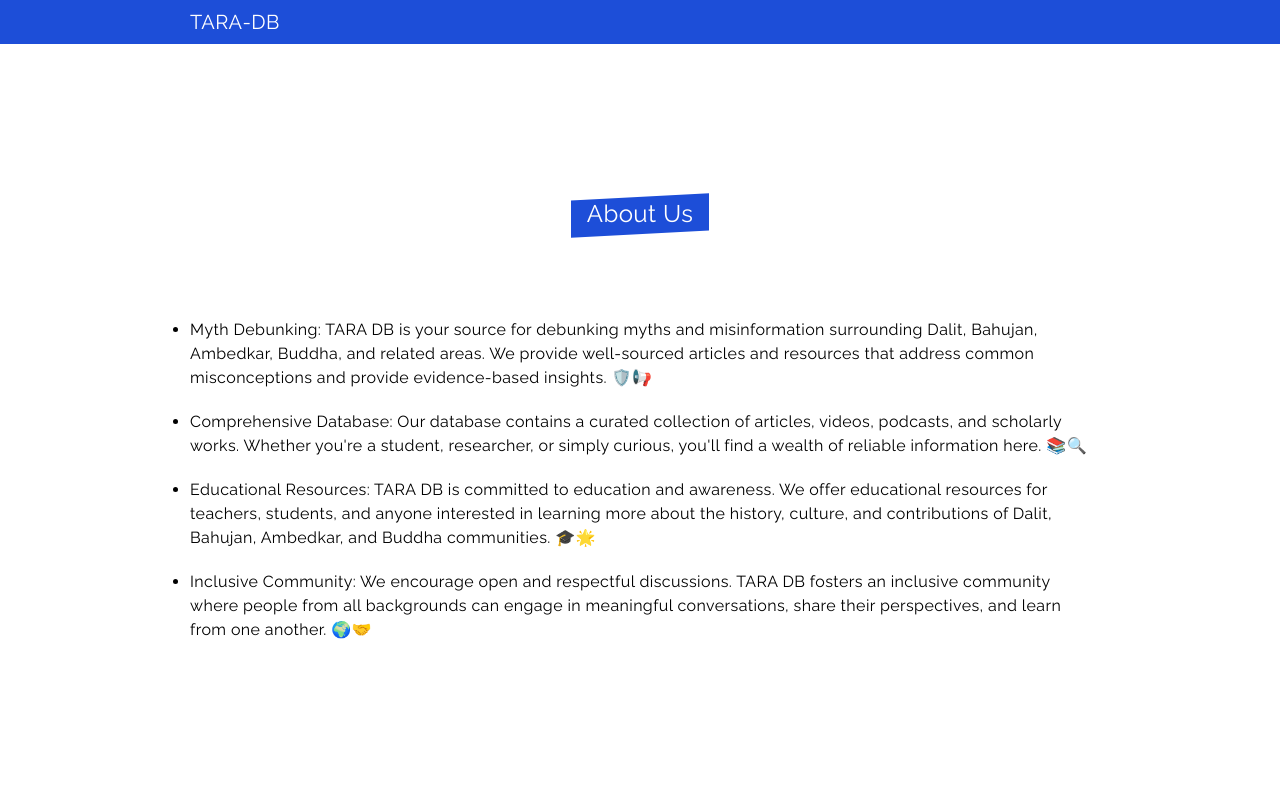
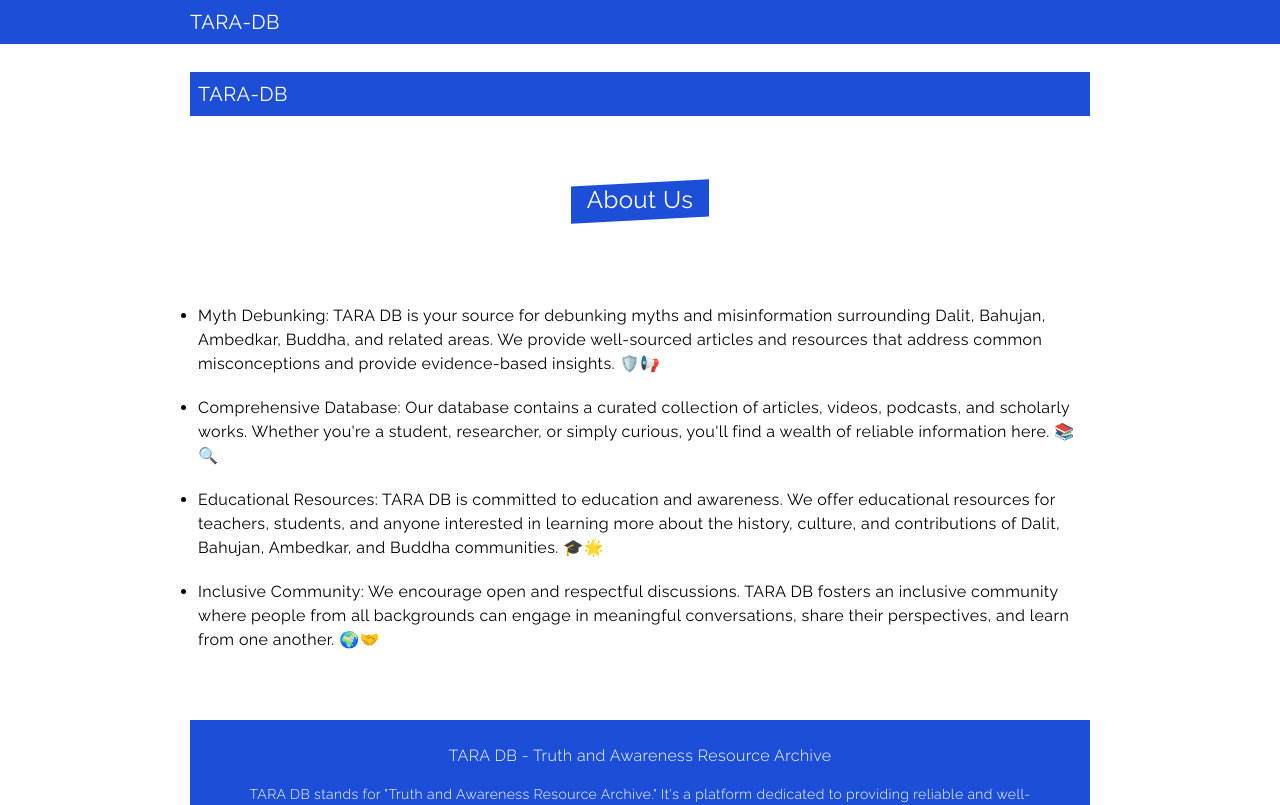
Before and after one commit to ikrarun/tara-db, a Next.js app: page /about in a window 1280 px wide. Shown: the top 805 px of the page. Built offline with nearby package versions, Linux system fonts and the light colour scheme.

Commit message:
I update the layout structures

```diff
--- a/src/UI/nav.tsx
+++ b/src/UI/nav.tsx
@@ -1,19 +1,25 @@
-import Link from 'next/link';
-import React from 'react'
+import Link from "next/link";
+import React from "react";
 import { Raleway as Font } from "next/font/google";
 
 const font = Font({ subsets: ["latin"] });
 export const nav = () => {
-    return (
-        <div className={font.className}>
-
-        <div className='w-full h-fit p-2 flex z-50  bg-blue-700 text-white fixed top-0'>
-            <div className='max-w-[900px]  mx-auto w-full inline-flex items-center justify-between'>
-                <Link href={'/'} className='text-xl decoration-transparent text-white'>TARA-DB</Link>
-            </div>
+  return (
+    <div className="sticky top-0 w-full flex-col h-fit p-2 flex z-50  bg-blue-700 text-white ">
+      <div className={font.className}>
+        <div className="w-full flex-col flex ">
+          <div className="max-w-[900px]  mx-auto  w-full inline-flex items-center justify-between">
+            <Link
+              href={"/"}
+              className="text-xl decoration-transparent text-white"
+            >
+              TARA-DB
+            </Link>
+          </div>
         </div>
-        </div>
-    )
-}
+      </div>
+    </div>
+  );
+};
 
 export default nav;
--- a/src/app/about/page.tsx
+++ b/src/app/about/page.tsx
@@ -4,7 +4,7 @@ export default function Home() {
   return (
     <div className="flex flex-col">
       <NAV />
-      <div className="w-full my-5 h-screen p-2 flex">
+      <div className="w-full my-5 p-2 flex">
         <div className="max-w-[900px] mx-auto w-full flex flex-col gap-2  items-center justify-center">
          {/* title */}
           <div className="relative p-4 py-10 overflow-clip flex flex-col items-center justify-center">
--- a/src/app/layout.tsx
+++ b/src/app/layout.tsx
@@ -2,6 +2,8 @@ import "./globals.css";
 import type { Metadata } from "next";
 import { Raleway as Font } from "next/font/google";
 import AuthProvider from "@/server/AuthProvider";
+import Footer from "@/UI/footer";
+import Nav from "@/UI/nav";
 
 const font = Font({ subsets: ["latin"] });
 
@@ -19,7 +21,19 @@ export default function RootLayout({
     <html lang="en">
       <body className={font.className}>
         <div className="min-h-screen w-full tracking-wide">
-          <AuthProvider>{children}</AuthProvider>
+          <AuthProvider>
+            <div className="flex flex-col">
+              <div className="flex min-h-screen flex-col">
+                <Nav />
+                <div className="w-full my-5 p-2 flex">
+                  <div className="max-w-[900px] mx-auto w-full flex flex-col gap-2  items-center justify-center">
+                    {children}
+                  </div>
+                </div>
+              </div>
+              <Footer />
+            </div>
+          </AuthProvider>
         </div>
       </body>
     </html>
--- a/src/app/page.tsx
+++ b/src/app/page.tsx
@@ -1,15 +1,10 @@
 import Sugg_Reading from "@/app/sugg_reading";
 import Myths_Busting from "@/app/myth_busting";
 import QuoteofDay from "@/app/quoteofday";
-import Footer from "@/UI/footer";
-import NAV from "@/UI/nav";
 
 export default async function Home() {
   return (
-    <div className="flex flex-col">
-      <NAV />
-      <div className="w-full my-5  p-2 flex">
-        <div className="max-w-[900px] mx-auto w-full mt-14 min-h-screen flex flex-col gap-2  items-center justify-center">
+    <div className="mx-auto w-full flex flex-col gap-2  items-center justify-center">
       {/* Quote of the Day */}
       <QuoteofDay />
       {/* Myth Busting */}
@@ -17,8 +12,5 @@ export default async function Home() {
       {/* Suggested Readings */}
       <Sugg_Reading />
     </div>
-      </div>
-      <Footer />
-    </div>
   );
 }
--- a/src/app/profile/page.tsx
+++ b/src/app/profile/page.tsx
@@ -18,17 +18,9 @@ const Profile = async () => {
     });
   }
 
-
-
   return (
-    <div className="flex flex-col">
-      <Nav />
-      <div className="w-full my-5 h-screen p-2 flex">
-        <div className="max-w-[900px] mx-auto w-full flex flex-col gap-2  items-center justify-center">
-          <USERDATA allsession={allsession} />
-        </div>
-      </div>
-      <Footer />
+    <div className="w-full flex flex-col">
+      <USERDATA allsession={allsession} />
     </div>
   );
 };
--- a/src/app/profile/userData.tsx
+++ b/src/app/profile/userData.tsx
@@ -7,7 +7,6 @@ interface sessions {
 }
 const USERDATA = ({ allsession }: { allsession?: sessions[] }) => {
   const { data: session } = useSession();
-  console.log(session);
   if (session) {
     return (
       <div className="flex flex-col w-full gap-2">
--- a/src/app/quoteofday.tsx
+++ b/src/app/quoteofday.tsx
@@ -8,7 +8,7 @@ interface Quotes {
 
 async function getquote() {
   const quotes = await fetch(`${host}/api/getQuotes`, {
-    next: { revalidate: 86400 }
+     next: { revalidate: 60  },
   });
   const pres = await quotes.json();
   const res = pres.quote as Quotes;
@@ -17,8 +17,7 @@ async function getquote() {
 
 const quoteofday = async () => {
   const data = await getquote();
-  if(data){
-
+  if (data != null) {
     return (
       <div className="flex flex-col items-center justify-center w-full p-4 my-4">
         <div className="flex flex-col gap-3 border border-gray-600/40 rounded-lg w-full p-4 items-center justify-center">
@@ -34,9 +33,16 @@ const quoteofday = async () => {
         </div>
       </div>
     );
-  }
-  else{
-    <div>NO Result Found</div>
+  } else {
+    return (
+      <div className="flex flex-col items-center justify-center w-full p-4 my-4">
+        <div className="flex flex-col gap-3 border border-gray-600/40 rounded-lg w-full p-4 items-center justify-center">
+          <h1 className="text-sm text-gray-900 text-center w-full">
+            No Quotes available to recommend!
+          </h1>
+        </div>
+      </div>
+    );
   }
 };
 
```
Lines whose indentation alone changed are shown as unchanged.
